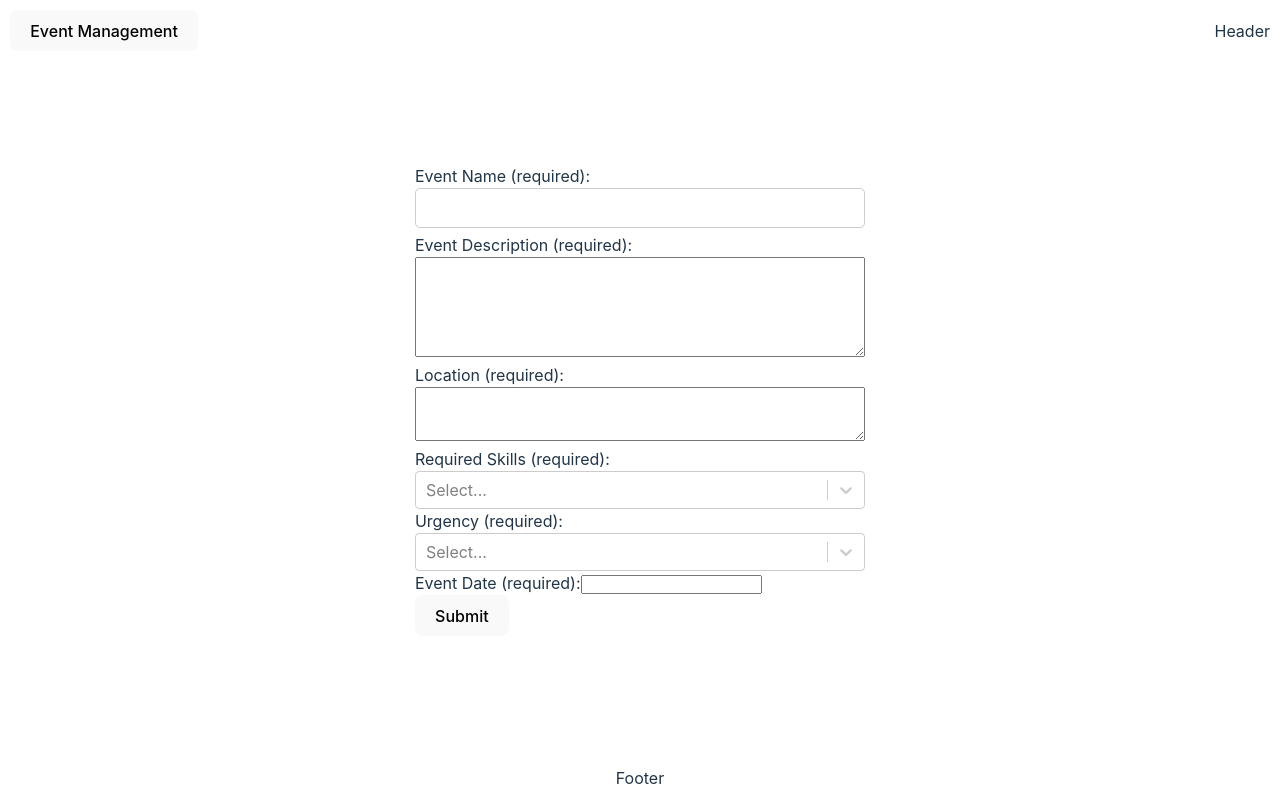
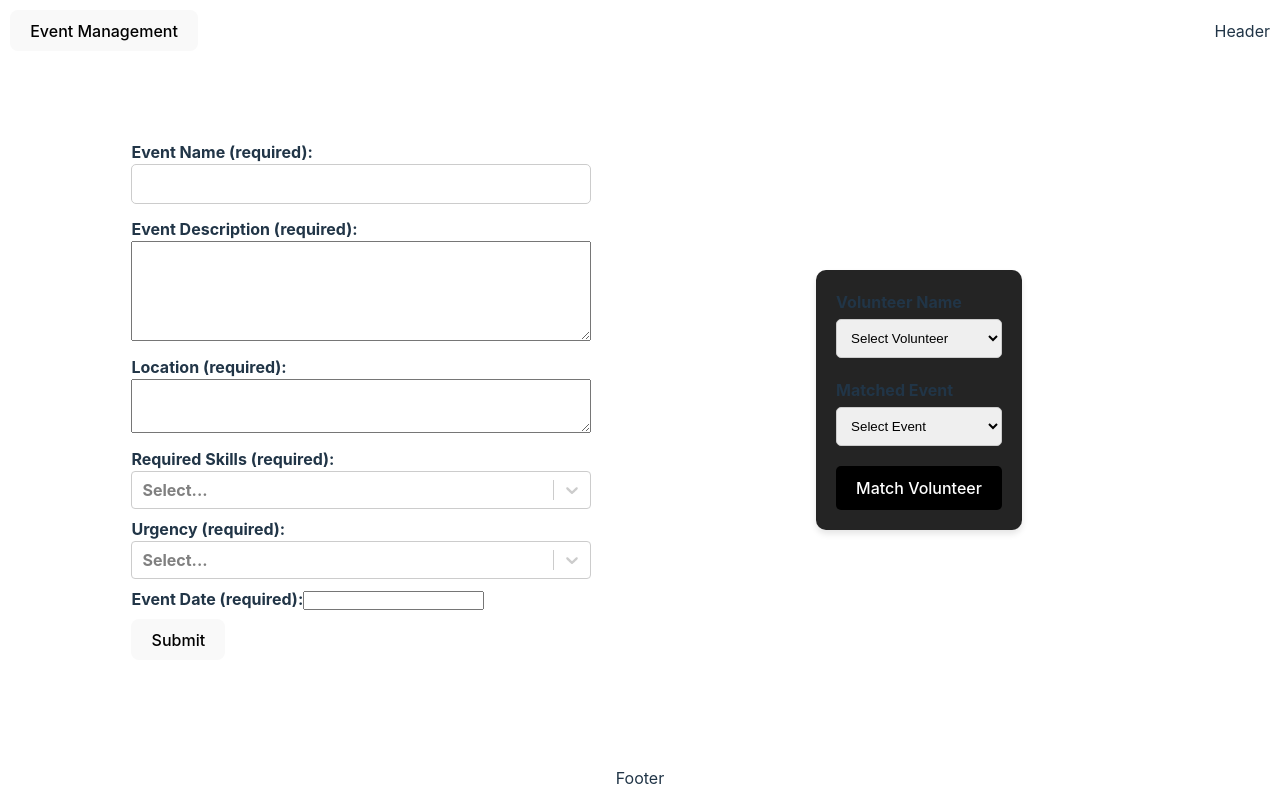
Before and after one commit to potatoluvr/Group-16-Project, a React (Vite) app: page /event-management in a window 1280 px wide. Built offline with nearby package versions, Linux system fonts and the light colour scheme.

Commit message:
Volunteer matching form WIP

```diff
--- a/src/components/EventManagementForm.jsx
+++ b/src/components/EventManagementForm.jsx
@@ -1,30 +1,30 @@
 import { useState } from "react";
 import DatePicker from "react-datepicker";
 import Select from "react-select";
-import 'react-datepicker/dist/react-datepicker.css';
+import "react-datepicker/dist/react-datepicker.css";
 
 function EventManagementForm() {
-    const [eventName, setEventName] = useState('');
-    const [eventDescription, setEventDescription] = useState('');
-    const [location, setLocation] = useState('');
-    const [requiredSkills, setRequiredSkills] = useState('');
-    const [urgency, setUrgency] = useState('');
+  const [eventName, setEventName] = useState("");
+  const [eventDescription, setEventDescription] = useState("");
+  const [location, setLocation] = useState("");
+  const [requiredSkills, setRequiredSkills] = useState("");
+  const [urgency, setUrgency] = useState("");
   const [eventDate, setEventDate] = useState(null);
 
   // skills (multi-select dropdown)
   const skillsOptions = [
-        { value: 'leadership', label: 'Leadership' },
-        { value: 'teamwork', label: 'Teamwork' },
-        { value: 'flexible schedule', label: 'Flexible Schedule' },
-        { value: 'problem solving', label: 'Problem Solving' },
-        { value: 'other', label: 'Other' },
+    { value: "leadership", label: "Leadership" },
+    { value: "teamwork", label: "Teamwork" },
+    { value: "flexible schedule", label: "Flexible Schedule" },
+    { value: "problem solving", label: "Problem Solving" },
+    { value: "other", label: "Other" },
   ];
 
   // urgency (dropdown)
   const urgencyOptions = [
-        { value: 'low', label: 'Low' },
-        { value: 'medium', label: 'Medium' },
-        { value: 'high', label: 'High' },
+    { value: "low", label: "Low" },
+    { value: "medium", label: "Medium" },
+    { value: "high", label: "High" },
   ];
 
   // handleSubmit
@@ -32,8 +32,15 @@ function EventManagementForm() {
     event.preventDefault();
 
     // valid check
-        if (!eventName || !eventDescription || !location || !requiredSkills.length || !urgency || !eventDate) {
-            alert('Please fill out all required fields.');
+    if (
+      !eventName ||
+      !eventDescription ||
+      !location ||
+      !requiredSkills.length ||
+      !urgency ||
+      !eventDate
+    ) {
+      alert("Please fill out all required fields.");
       return;
     }
 
@@ -46,8 +53,8 @@ function EventManagementForm() {
       eventDate,
     };
 
-        console.log('Event Data:', formData);
-        alert('Event submitted successfully!');
+    console.log("Event Data:", formData);
+    alert("Event submitted successfully!");
   };
 
   return (
@@ -61,18 +68,23 @@ function EventManagementForm() {
             onChange={(e) => setEventName(e.target.value)}
             maxLength={100}
             required
-                    style={{ width: '100%', padding: '6px', fontSize: '16px' }}
+            style={{ width: "100%", padding: "6px", fontSize: "16px" }}
           />
         </label>
       </div>
-            <div >
+      <div>
         <label>
           Event Description (required):
           <textarea
             value={eventDescription}
             onChange={(e) => setEventDescription(e.target.value)}
             required
-                    style={{ width: '100%', padding: '8px', fontSize: '16px', minHeight: '100px' }}
+            style={{
+              width: "100%",
+              padding: "8px",
+              fontSize: "16px",
+              minHeight: "100px",
+            }}
           />
         </label>
       </div>
@@ -83,7 +95,7 @@ function EventManagementForm() {
             value={location}
             onChange={(e) => setLocation(e.target.value)}
             required
-                    style={{ width: '100%', padding: '8px', fontSize: '16px'}}
+            style={{ width: "100%", padding: "8px", fontSize: "16px" }}
           />
         </label>
       </div>
@@ -121,11 +133,9 @@ function EventManagementForm() {
           />
         </label>
       </div>
-            <button>
-                Submit
-            </button>
+      <button>Submit</button>
     </form>
   );
-};
+}
 
 export default EventManagementForm;
--- /dev/null
+++ b/src/components/VolunteerMatchingForm.jsx
@@ -0,0 +1,100 @@
+import React, { useState, useEffect } from "react";
+import "./VolunteerMatchingFormStyle.css";
+
+// Placeholder
+const fetchVolunteers = () => {
+  // Fetch volunteers data from the database (placeholder)
+  return [
+    { id: 1, name: "John Doe" },
+    { id: 2, name: "Jane Smith" },
+  ];
+};
+
+const fetchEvents = () => {
+  // Fetch events data from the database (placeholder)
+  return [
+    { id: 1, title: "Blood Drive" },
+    { id: 2, title: "Donation" },
+  ];
+};
+
+function VolunteerMatchingForm() {
+  const [volunteers, setVolunteers] = useState([]);
+  const [events, setEvents] = useState([]);
+  const [selectedVolunteer, setSelectedVolunteer] = useState("");
+  const [selectedEvent, setSelectedEvent] = useState("");
+
+  useEffect(() => {
+    // Fetch data when the component is mounted
+    setVolunteers(fetchVolunteers());
+    setEvents(fetchEvents());
+  }, []);
+
+  const handleVolunteerChange = (e) => {
+    setSelectedVolunteer(e.target.value);
+  };
+
+  const handleEventChange = (e) => {
+    setSelectedEvent(e.target.value);
+  };
+
+  const handleSubmit = (e) => {
+    e.preventDefault();
+    // Submit logic here to match the volunteer to the event
+    // Send the matching data to the backend to update the volunteer's profile or event assignment
+    console.log(
+      "Matched Volunteer:",
+      selectedVolunteer,
+      "to Event:",
+      selectedEvent
+    );
+  };
+
+  return (
+    <form onSubmit={handleSubmit} className="volunteer-matching-form">
+      <div className="form-group">
+        <label htmlFor="volunteer">Volunteer Name</label>
+        <select
+          id="volunteer"
+          value={selectedVolunteer}
+          onChange={handleVolunteerChange}
+          required
+        >
+          <option value="" disabled>
+            Select Volunteer
+          </option>
+          {volunteers.map((volunteer) => (
+            <option key={volunteer.id} value={volunteer.id}>
+              {volunteer.name}
+            </option>
+          ))}
+        </select>
+      </div>
+
+      <div className="form-group">
+        <label htmlFor="event">Matched Event</label>
+        <select
+          id="event"
+          value={selectedEvent}
+          onChange={handleEventChange}
+          required
+        >
+          <option value="" disabled>
+            Select Event
+          </option>
+          {events.map((event) => (
+            <option key={event.id} value={event.id}>
+              {event.title}
+            </option>
+          ))}
+        </select>
+      </div>
+
+      <button type="submit" className="button-match">
+        Match Volunteer
+      </button>
+    </form>
+  );
+}
+
+export default VolunteerMatchingForm;
--- /dev/null
+++ b/src/components/VolunteerMatchingFormStyle.css
@@ -0,0 +1,39 @@
+.volunteer-matching-form {
+  max-width: 500px;
+  margin: 0 auto;
+  padding: 20px;
+  background: #242424;
+  border-radius: 10px;
+  box-shadow: 0px 4px 6px rgba(0, 0, 0, 0.1);
+}
+
+.form-group {
+  margin-bottom: 20px;
+}
+
+label {
+  display: block;
+  font-weight: bold;
+  margin-bottom: 8px;
+}
+
+select {
+  width: 100%;
+  padding: 10px;
+  border-radius: 5px;
+  border: 1px solid #ccc;
+}
+
+button.button-match {
+  padding: 12px 20px;
+  background-color: #000000;
+  color: white;
+  border: none;
+  border-radius: 5px;
+  cursor: pointer;
+  width: 100%;
+}
+
+button.button-match:hover {
+  background-color: #0056b3;
+}
--- a/src/webpages/EventManagement.jsx
+++ b/src/webpages/EventManagement.jsx
@@ -2,12 +2,18 @@ import EventManagementForm from "../components/EventManagementForm";
 import Footer from "../components/Footer";
 import Header from "../components/Header";
 import "./EventStyle.css";
+import VolunteerMatchingForm from "../components/VolunteerMatchingForm";
 
 function EventManagement() {
   return (
     <div className="event-form-page">
       <Header />
+      <div className="event-form-container">
         <EventManagementForm />
+      </div>
+      <div className="volunteer-matching-container">
+        <VolunteerMatchingForm />
+      </div>
       <Footer />
     </div>
   );
--- a/src/webpages/EventStyle.css
+++ b/src/webpages/EventStyle.css
@@ -6,29 +6,25 @@
 
 .event-form-page {
   display: flex;
-    flex-direction: column;
+  flex-direction: row;
   justify-content: center;
   align-items: center;
   height: 100vh;
   width: 100vw;
-    margin: 0;
-    padding: 0;
+  padding: 20px;
+  box-sizing: border-box;
 }
 
 .event-form-container {
   display: flex;
   flex-direction: column;
   align-items: center;
-    width: 300px;
+  width: 45%;
 }
 
-.event-form-input {
-    height: 40px;
-    padding: 10px;
-    font-size: 16px;
-    width: 250px;
-    border: 1px solid #ccc;
-    border-radius: 5px;
-    box-sizing: border-box;
-    margin-bottom: 5px;
+.volunteer-matching-container {
+  display: flex;
+  flex-direction: column;
+  align-items: center;
+  width: 45%;
 }
```
Lines whose indentation alone changed are shown as unchanged.
